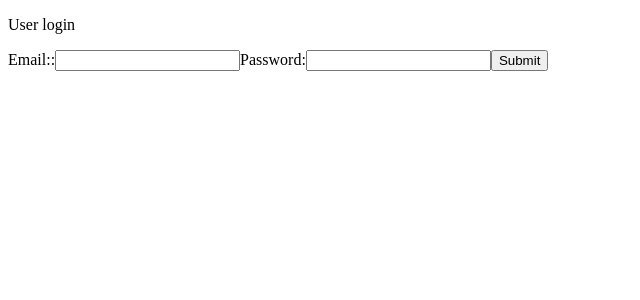
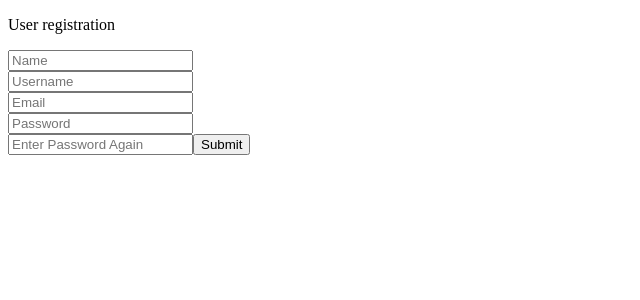
Before and after one commit to andrewharrop/se3316_aharrop_lab5, an Angular app in the folder lab5-frontend/: page / in a window 1280 px wide. Shown: the top 300 px of the page, without its empty margins (0-640 px from the left). Built offline with nearby package versions, Linux system fonts and the light colour scheme.

Commit message:
added primative registation component

```diff
--- a/lab5-frontend/src/app/app.component.html
+++ b/lab5-frontend/src/app/app.component.html
@@ -1 +1,2 @@
-<app-user-login></app-user-login>
+<!--<app-user-login></app-user-login>-->
+<app-user-registration></app-user-registration>
--- a/lab5-frontend/src/app/app.module.ts
+++ b/lab5-frontend/src/app/app.module.ts
@@ -6,11 +6,13 @@ import { HttpClientModule } from "@angular/common/http";
 import { AppRoutingModule } from './app-routing.module';
 import { AppComponent } from './app.component';
 import { UserLoginComponent } from './user-login/user-login.component';
+import { UserRegistrationComponent } from './user-registration/user-registration.component';
 
 @NgModule({
   declarations: [
     AppComponent,
-    UserLoginComponent
+    UserLoginComponent,
+    UserRegistrationComponent
   ],
   imports: [
     BrowserModule,
--- a/lab5-frontend/src/app/user-login/user-login.component.html
+++ b/lab5-frontend/src/app/user-login/user-login.component.html
@@ -1,6 +1,11 @@
 <p>User login</p>
 
-<a>Email::<input [(ngModel)]="email" type="text"></a>
-<a>Password:<input [(ngModel)]="password" type="password"></a>
+<a>Email::<input [(ngModel)]="email" type="text" placeholder="email"></a>
+<a>Password:<input [(ngModel)]="password" type="password" placeholder="password"></a>
 <button (click)="submitLogin()">Submit</button>
 <div [innerHTML]="serverData"></div>
+<div style="padding-top: 40px;">
+
+    <a>and@asdf.fdsa</a>
+    <a> qwerqwer</a>
+</div>
--- /dev/null
+++ b/lab5-frontend/src/app/user-registration/user-registration.component.html
@@ -0,0 +1,8 @@
+<p>User registration</p>
+<a><input type="text" [(ngModel)]="name" placeholder="Name" /></a><br>
+<a><input type="text" [(ngModel)]="username" placeholder="Username" /></a><br>
+<a><input type="text" [(ngModel)]="email" placeholder="Email" /></a><br>
+<a><input type="password" [(ngModel)]="password" placeholder="Password" /></a><br>
+<a><input type="password" [(ngModel)]="password2" placeholder="Enter Password Again" /></a>
+<button (click)="submitRegistarion()">Submit</button>
+<div [innerHTML]="serverData"></div>
--- /dev/null
+++ b/lab5-frontend/src/app/user-registration/user-registration.component.ts
@@ -0,0 +1,30 @@
+import { Component, OnInit } from '@angular/core';
+import { HttpClient } from '@angular/common/http';
+@Component({
+  selector: 'app-user-registration',
+  templateUrl: './user-registration.component.html',
+  styleUrls: ['./user-registration.component.css']
+})
+export class UserRegistrationComponent implements OnInit {
+  name:String;
+  username:String;
+  email:String;
+  password:String;
+  password2:String;
+  serverData:any;
+
+  constructor(private http:HttpClient) { }
+
+  ngOnInit(): void {
+  }
+
+
+  setServer(data){
+    this.serverData = data.message;
+  }
+
+  submitRegistarion(){
+    this.http.post('http://localhost:3000/secure/register', {name:this.name, username:this.username, email:this.email, password:this.password, password2:this.password2}).subscribe(data=>this.setServer(data));
+  }
+
+}
```
Also changed, not shown: lab5-frontend/src/app/user-registration/user-registration.component.css (added), 1 other file (tests, documents, lock files or other folders).
